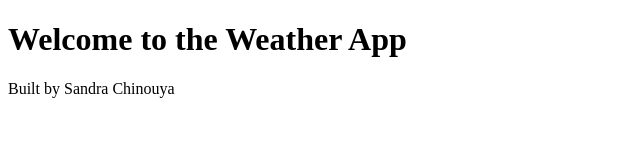
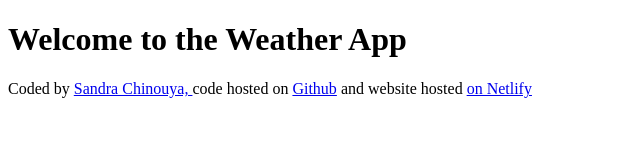
Before and after one commit to Sandrac01/weather-project, a plain HTML site: page index.html in a window 1280 px wide. Shown: the whole page, without its empty margins (0-640 px from the left). Drawn offline with Linux system fonts and the light colour scheme.

Commit message:
added links to the footer

```diff
--- a/index.html
+++ b/index.html
@@ -1,14 +1,25 @@
 <!DOCTYPE html>
 <html lang="en">
-<head>
-    <meta charset="UTF-8">
-    <meta name="viewport" content="width=<>, initial-scale=1.0">
+  <head>
+    <meta charset="UTF-8" />
+    <meta name="viewport" content="width=<>, initial-scale=1.0" />
     <title>Document</title>
-</head>
-<body>
-    <h1>
-      Welcome to the Weather App
-    </h1>
-    <footer>Built by Sandra Chinouya</footer>
-</body>
+  </head>
+  <body>
+    <h1>Welcome to the Weather App</h1>
+    <footer>
+      Coded by
+      <a href="https://github.com/Sandrac01/" target="_blank">
+        Sandra Chinouya,
+      </a>
+      code hosted on
+      <a href="https://github.com/Sandrac01/weather-project.git" target="_blank"
+        >Github</a
+      >
+      and website hosted
+      <a href="https://main--weather-shecodes-task.netlify.app/" target="_blank"
+        >on Netlify</a
+      >
+    </footer>
+  </body>
 </html>
```
